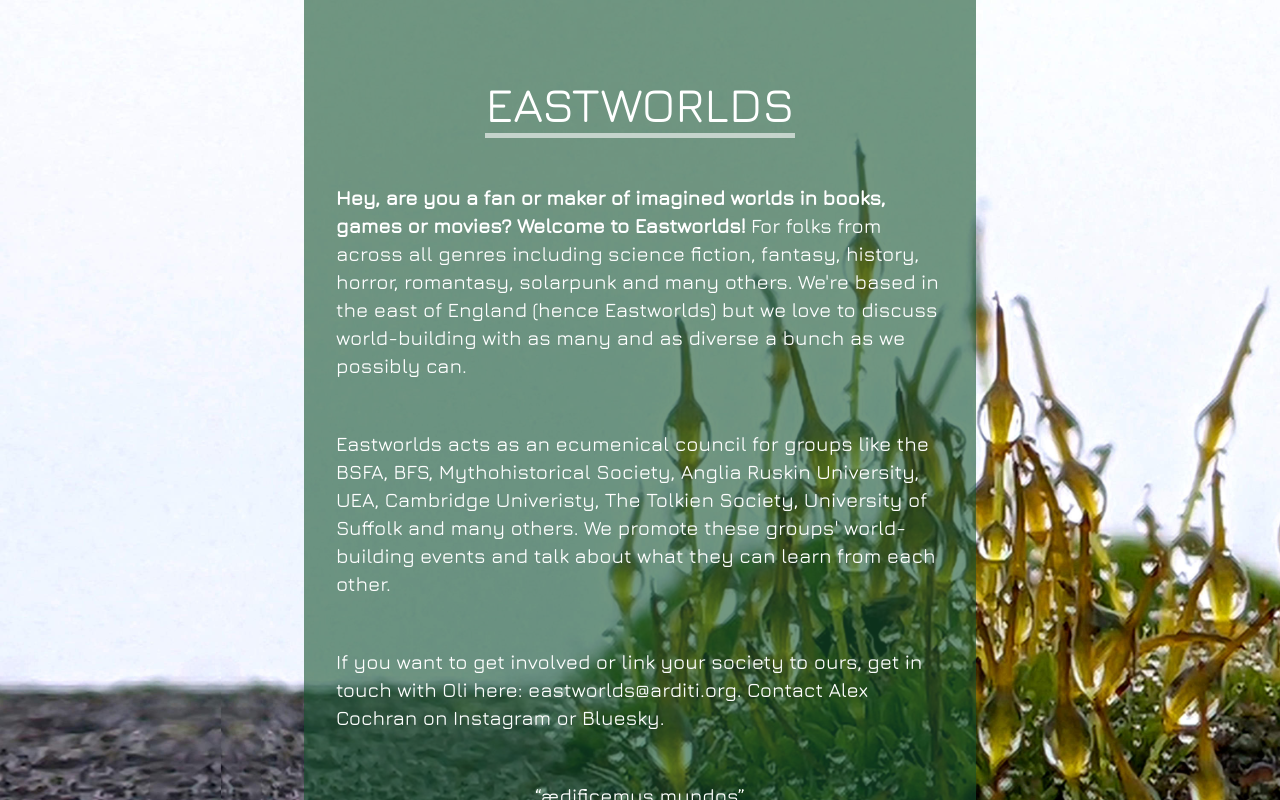
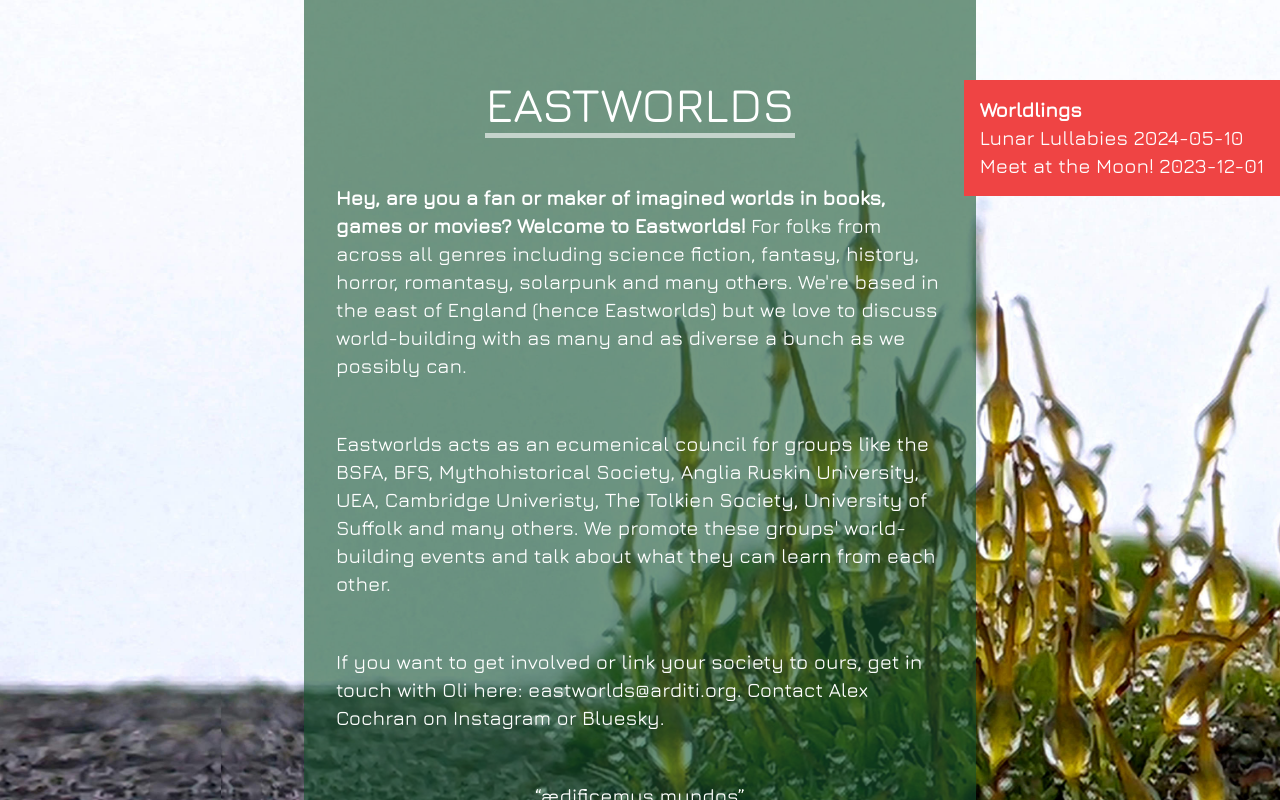
Before and after one commit to monscamus/eastworlds, a Next.js app: page / in a window 1280 px wide. Shown: the top 800 px of the page. Built offline with nearby package versions, Linux system fonts and the light colour scheme.

Commit message:
articles

```diff
--- a/app/page.tsx
+++ b/app/page.tsx
@@ -39,16 +39,12 @@ export default async function Home() {
       &ldquo;ædificemus mundos&rdquo;
       </p>
 
-      <section className={``}>
-        <h2>Blogs</h2>
+      <section className={`absolute right-0 bg-red-500 p-4 ${staat.className}`}>
+        <h2>Worldlings</h2>
         <ul>
         {allPostsData.map(({ id, date, title }: any) => (
             <li key={id}>
-              {title}
-              <br />
-              {id}
-              <br />
-              {date}
+              <Link className="hover:text-red-200" href={`posts/${id}`}>{title} {date}</Link>
             </li>
           ))}
 
--- /dev/null
+++ b/app/posts/[slug]/page.tsx
@@ -0,0 +1,48 @@
+import * as React from 'react'
+import Seo from "@/components/Seo";
+import  Link  from "next/link";
+import { Jura } from 'next/font/google'
+import fs from 'fs';
+import path from 'path';
+import matter from 'gray-matter';
+import { getSortedPostsData } from '../../../lib/posts';
+
+const postsDirectory = path.join(process.cwd(), 'posts');
+
+// If loading a variable font, you don't need to specify the font weight
+const staat = Jura({
+  subsets: ['latin'],
+  weight: "500",
+  display: 'swap',
+})
+
+export async function generateStaticParams() {
+
+  return getSortedPostsData().map((post) => ({
+    slug: post.id,
+  }))
+}
+
+export default async function Page({ params }: { params: { slug: string } }) {
+
+  // Read markdown file as string
+  const fullPath = path.join(postsDirectory, params.slug+'.md');
+  const fileContents = fs.readFileSync(fullPath, 'utf8');
+  // Use gray-matter to parse the post metadata section
+  const matterResult = matter(fileContents);
+
+  return (
+    <main className="flex min-h-screen flex-col place-items-center gap-4 pt-20 text-white">
+      <h1 className={`text-3xl ${staat.className}`}>{matterResult.data.title}</h1>
+      {matterResult.content}
+
+      <Seo
+        title="Eastworlds"
+        description="Eastworlds is the east of England world-building forum. We welcome people from across all genres including science fiction, fantasy, history, horror and many others."
+        socialTitle="Eastworlds - The World Building Society"
+        socialDescription="Eastworlds is the east of England world-building forum. We welcome people from across all genres including science fiction, fantasy, history, horror and many others. If you don't live in the east or even in the UK - still get in touch. Our events are set in the East but we love to discuss world building with as many and as diverse a group as we possibly can."
+        socialImage={"/logo.jpg"}
+      />
+    </main>
+  );
+}
--- a/lib/posts.ts
+++ b/lib/posts.ts
@@ -24,6 +24,7 @@ export function getSortedPostsData() {
       ...matterResult.data,
     };
   });
+
   // Sort posts by date
   return allPostsData.sort((a: any, b: any) => {
     if (a.date < b.date) {
--- a/posts/index.ts
+++ /dev/null
@@ -1,10 +0,0 @@
-import { getSortedPostsData } from '../lib/posts';
-
-export async function getStaticProps() {
-  const allPostsData = getSortedPostsData();
-  return {
-    props: {
-      allPostsData,
-    },
-  };
-}
--- a/posts/lunar-lullabies.md
+++ b/posts/lunar-lullabies.md
@@ -2,6 +2,8 @@
 title: 'Lunar Lullabies'
 date: '2024-05-10'
 ---
+
+EVENT from the incredible Jackie Burns!
 
 The exhibition, Lunar Lullabies, opens on Saturday 8th June from 10.30am.  Firstsite has organised a number of mini activities between noon and 4pm.  I don’t know what’s been organised other than the local astronomy group, Tiptree Stargazers, will be there with their solar scopes (yes, that’s plural), so fingers crossed for good weather.   Oh, yes, I forgot, I’ll also be giving a 15minute talk about aerospace art in general and my work in particular.
 
```
